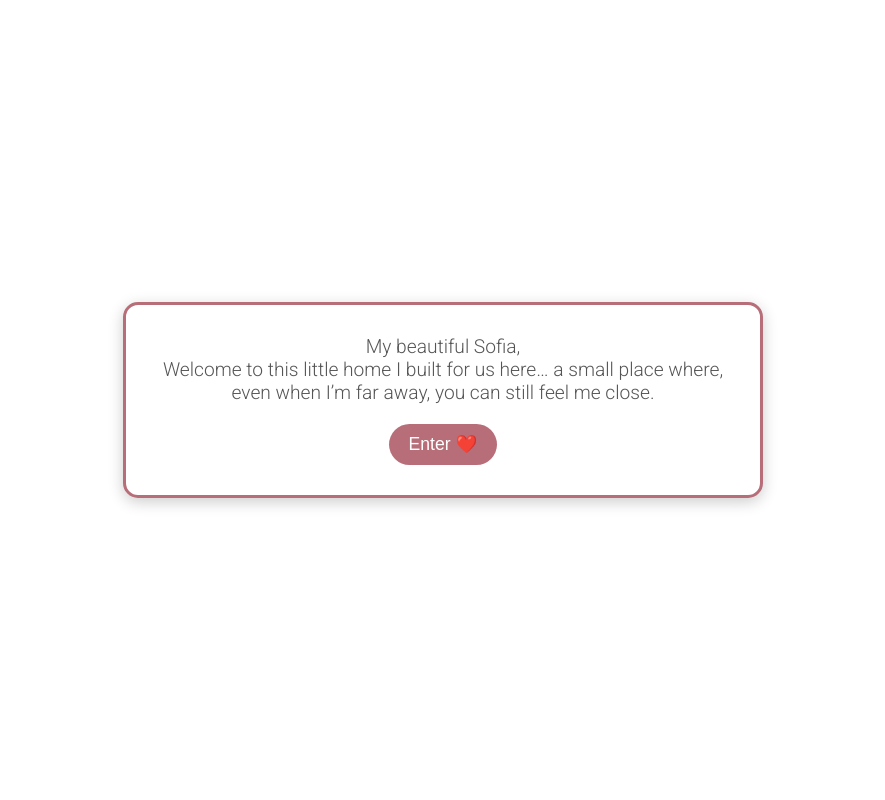
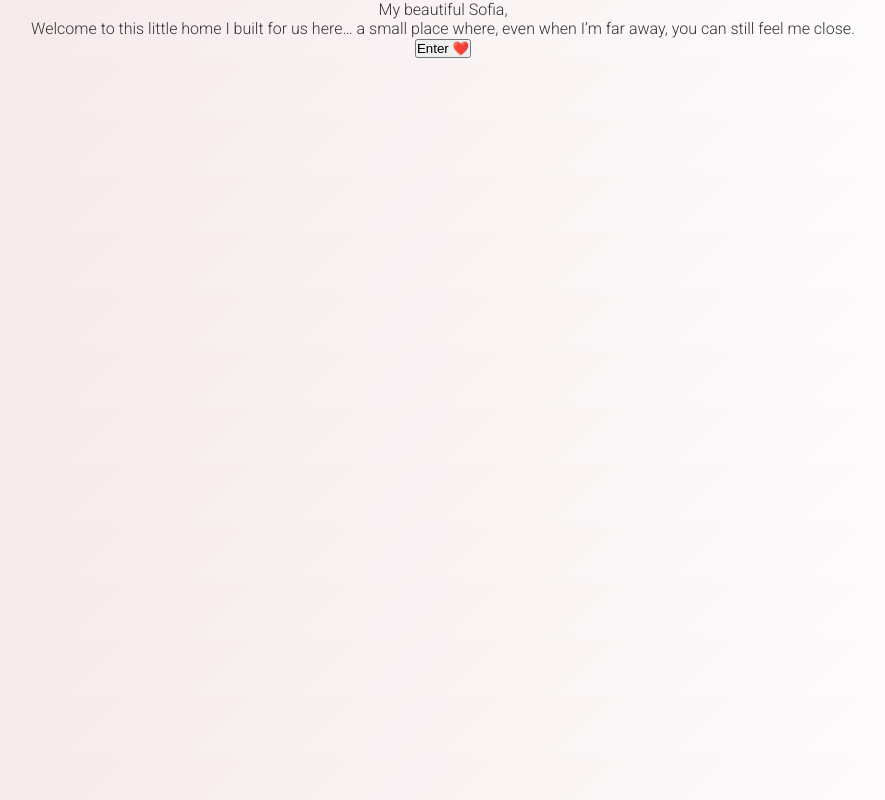
Before and after one commit to hydrxgs/sofia-birthday, a plain HTML site: page index.html in a window 1280 px wide. Shown: the whole page, without its empty margins (197-1082 px from the left). Drawn offline with Linux system fonts and the light colour scheme.

Commit message:
Update styles.css

```diff
--- a/styles.css
+++ b/styles.css
@@ -87,38 +87,3 @@ h1 {
     pointer-events: none;
     z-index: -1;
 }
-
-.notification {
-    position: fixed;
-    top: 50%;
-    left: 50%;
-    transform: translate(-50%, -50%);
-    background: #fff;
-    padding: 30px;
-    border-radius: 15px;
-    box-shadow: 0 4px 15px rgba(0, 0, 0, 0.2);
-    border: 3px solid #b76e79;
-    text-align: center;
-    z-index: 1000;
-}
-
-.notification p {
-    font-size: 1.2em;
-    color: #555;
-    margin-bottom: 20px;
-}
-
-#enter-btn {
-    background: #b76e79;
-    color: #fff;
-    border: none;
-    padding: 10px 20px;
-    font-size: 1.1em;
-    border-radius: 25px;
-    cursor: pointer;
-    transition: background 0.3s;
-}
-
-#enter-btn:hover {
-    background: #a55c66;
-}
```
